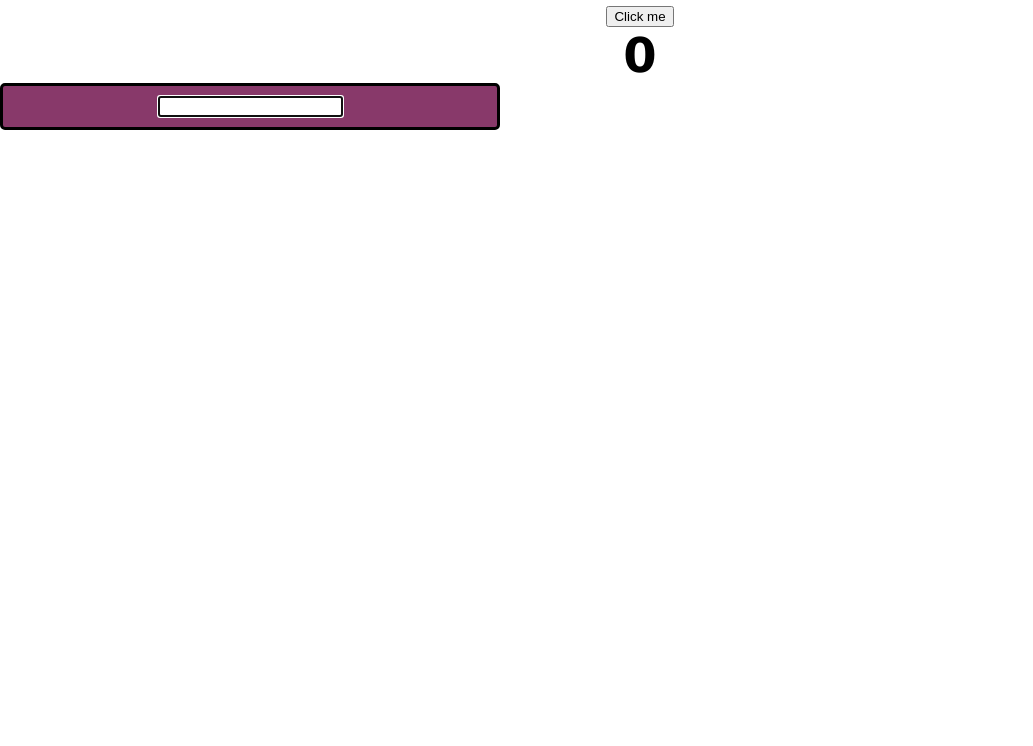
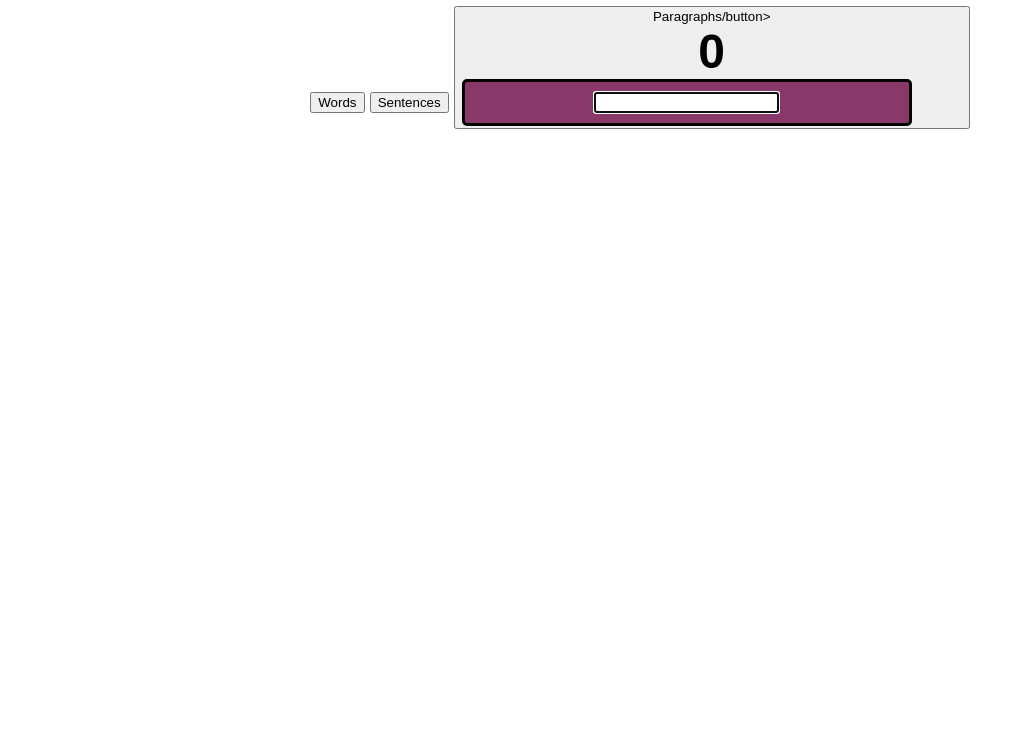
Before and after one commit to cocotums/pasti-typinggame, a plain HTML site: page index.html in a window 1280 px wide. Shown: the part 75-821 px from the top of the page, without its empty margins (0-1033 px from the left). Drawn offline with Linux system fonts and the light colour scheme.

Commit message:
added buttons for difficulty levels

```diff
--- a/index.html
+++ b/index.html
@@ -10,7 +10,9 @@
 
 <body>
     <h1>Type Type revenge</h1>
-    <button class="btn" id="button">Click me</button>
+    <button class="btn" id="button1">Words</button>
+    <button class="btn" id="button2">Sentences</button>
+    <button class="btn" id="button3">Paragraphs/button>
     <div class="timer" id="timerDisplay">0</div>
     <div class="message-text" id="timeMsgDisplay"></div>
     <div class="container">
--- a/script2.js
+++ b/script2.js
@@ -9,7 +9,54 @@ let timeMsgDisplay = document.getElementById("timeMsgDisplay")
 let livesDisplay = document.getElementById("livesDisplay")
 
 //arrays
-let sentences = ["cat is qut", "cat is gato", "cat is kucing", "cat is mao"];
+let sentences = ["Andy loved to sleep on a bed of nails.",
+    "She was sad to hear that fireflies are facing extinction due to artificial light, habitat loss, and pesticides.",
+    "You bite up because of your lower jaw.",
+    "There can never be too many cherries on an ice cream sundae.",
+    "She lived on Monkey Jungle Road and that seemed to explain all of her strangeness.",
+    "I am happy to take your donation; any amount will be greatly appreciated.",
+    "The thunderous roar of the jet overhead confirmed her worst fears.",
+    "The shark-infested South Pine channel was the only way in or out.",
+    "There are no heroes in a punk rock band.",
+    "Carol drank the blood as if she were a vampire.",
+    "Beach-combing replaced wine tasting as his new obsession.",
+    "Even though he thought the world was flat he didn’t see the irony of wanting to travel around the world.",
+    "When I was little I had a car door slammed shut on my hand and I still remember it quite vividly.",
+    "They did nothing as the raccoon attacked the lady’s bag of food.",
+    "You can't compare apples and oranges, but what about bananas and plantains?",
+    "Even with the snow falling outside, she felt it appropriate to wear her bikini.",
+    "I hear that Nancy is very pretty.",
+    "Three years later, the coffin was still full of Jello.",
+    "Fluffy pink unicorns are a popular status symbol among macho men.",
+    "It was always dangerous to drive with him since he insisted the safety cones were a slalom course.",
+    "My dentist tells me that chewing bricks is very bad for your teeth.",
+    "She used her own hair in the soup to give it more flavor.",
+    "They were excited to see their first sloth.",
+    "The Guinea fowl flies through the air with all the grace of a turtle.",
+    "It was the scarcity that fueled his creativity.",
+    "Weather is not trivial - it's especially important when you're standing in it.",
+    "Joe made the sugar cookies; Susan decorated them.",
+    "The beauty of the African sunset disguised the danger lurking nearby.",
+    "The opportunity of a lifetime passed before him as he tried to decide between a cone or a cup.",
+    "He ran out of money, so he had to stop playing poker.",
+    "When motorists sped in and out of traffic, all she could think of was those in need of a transplant.",
+    "Doris enjoyed tapping her nails on the table to annoy everyone.",
+    "Nobody has encountered an explosive daisy and lived to tell the tale.",
+    "Sometimes I stare at a door or a wall and I wonder what is this reality, why am I alive, and what is this all about?",
+    "Lets all be unique together until we realise we are all the same.",
+    "When she didn’t like a guy who was trying to pick her up, she started using sign language.",
+    "Pair your designer cowboy hat with scuba gear for a memorable occasion.",
+    "The fish listened intently to what the frogs had to say.",
+    "The waitress was not amused when he ordered green eggs and ham.",
+    "It was a slippery slope and he was willing to slide all the way to the deepest depths.",
+    "You're unsure whether or not to trust him, but very thankful that you wore a turtle neck.",
+    "If my calculator had a history, it would be more embarrassing than my browser history.",
+    "I come from a tribe of head-hunters, so I will never need a shrink.",
+    "She had the gift of being able to paint songs.",
+    "He found the chocolate covered roaches quite tasty.",
+    "If I don’t like something, I’ll stay away from it."
+];
+
 let words = ["professor",
     "candidate",
     "preference",
@@ -63,7 +110,9 @@ let words = ["professor",
 ];
 let paragraphs = [
     "She had come to the conclusion that you could tell a lot about a person by their ears.The way they stuck out and the size of the earlobes could give you wonderful insights into the person.Of course, she couldn't scientifically prove any of this, but that didn't matter to her.Before anything else, she would size up the ears of the person she was talking to.",
+
     "Do you think you're living an ordinary life? You are so mistaken it's difficult to even explain. The mere fact that you exist makes you extraordinary. The odds of you existing are less than winning the lottery, but here you are. Are you going to let this extraordinary opportunity pass?",
+
     "One dollar and eighty-seven cents. That was all. And sixty cents of it was in pennies. Pennies saved one and two at a time by bulldozing the grocer and the vegetable man and the butcher until one’s cheeks burned with the silent imputation of parsimony that such close dealing implied. One dollar and eighty-seven cents. And the next day would be Christmas...",
 
     "I'm going to hire professional help tomorrow. I can't handle this anymore.She fell over the coffee table and now there is blood in her catheter.This is much more than I ever signed up to do. It was a question of which of the two she preferred.On the one hand, the choice seemed simple.The more expensive one with a brand name would be the choice of most.It was the easy choice.The safe choice.But she wasn 't sure she actually preferred it.",
@@ -80,7 +129,9 @@ let paragraphs = [
 
     "The trees, therefore, must be such old and primitive techniques that they thought nothing of them, deeming them so inconsequential that even savages like us would know of them and not be suspicious. At that, they probably didn't have too much time after they detected us orbiting and intending to land. And if that were true, there could be only one place where their civilization was hidden.",
 
-    "There was something in the tree. It was difficult to tell from the ground, but Rachael could see movement. She squinted her eyes and peered in the direction of the movement, trying to decipher exactly what she had spied. The more she peered, however, the more she thought it might be a figment of her imagination. Nothing seemed to move until the moment she began to take her eyes off the tree. Then in the corner of her eye, she would see the movement again and begin the process of staring again.",
+    "There was something in the tree. It was difficult to tell from the ground, but Rachael could see movement. She squinted her eyes and peered in the direction of the movement, trying to decipher exactly what she had spied. The more she peered, however, the more she thought it might be a figment of her imagination.",
+
+    "Nothing seemed to move until the moment she began to take her eyes off the tree.Then in the corner of her eye, she would see the movement again and begin the process of staring again.",
 
     "Sometimes there isn't a good answer. No matter how you try to rationalize the outcome, it doesn't make sense. And instead of an answer, you are simply left with a question. Why?",
 
@@ -98,7 +149,15 @@ let paragraphs = [
 
     "She counted. One. She could hear the steps coming closer. Two. Puffs of breath could be seen coming from his mouth. Three. He stopped beside her. Four. She pulled the trigger of the gun.",
 
-    "It's not his fault. I know you're going to want to, but you can't blame him. He really has no idea how it happened. I kept trying to come up with excuses I could say to mom that would keep her calm when she found out what happened, but the more I tried, the more I could see none of them would work. He was going to get her wrath and there was nothing I could say to prevent it."
+    "It's not his fault. I know you're going to want to, but you can't blame him. He really has no idea how it happened. I kept trying to come up with excuses I could say to mom that would keep her calm when she found out what happened, but the more I tried, the more I could see none of them would work. He was going to get her wrath and there was nothing I could say to prevent it.",
+
+    "He was an expert but not in a discipline that anyone could fully appreciate. He knew how to hold the cone just right so that the soft server ice-cream fell into it at the precise angle to form a perfect cone each and every time. It had taken years to perfect and he could now do it without even putting any thought behind it. Nobody seemed to fully understand the beauty of this accomplishment except for the new worker who watched in amazement.",
+
+    "It seemed like it should have been so simple. There was nothing inherently difficult with getting the project done. It was simple and straightforward enough that even a child should have been able to complete it on time, but that wasn't the case. The deadline had arrived and the project remained unfinished.",
+
+    "It was going to rain. The weather forecast didn't say that, but the steel plate in his hip did. He had learned over the years to trust his hip over the weatherman. It was going to rain, so he better get outside and prepare.",
+
+    "If you can imagine a furry humanoid seven feet tall, with the face of an intelligent gorilla and the braincase of a man, you'll have a rough idea of what they looked like -- except for their teeth. The canines would have fitted better in the face of a tiger, and showed at the corners of their wide, thin-lipped mouths, giving them an expression of ferocity."
 ];
 
 let gamePlay = false;
@@ -115,6 +174,7 @@ button.addEventListener("click", function() {
     startGame();
 })
 
+// make this function take an argument that sets the array to use
 function startGame() {
     console.log("GAME START");
     if (gamePlay) {
@@ -150,7 +210,7 @@ function checkWordMatch() {
         messageDisplay.innerHTML = "You got it!"
         score++
         scoreDisplay.innerHTML = score;
-        displaySentence(sentences);
+        displaySentence();
         userInput.value = "";
         time = 11;
         setTimeout(1000, countdown);
@@ -164,3 +224,13 @@ function checkWordMatch() {
         }
     }
 }
+
+
+//create new buttons in html
+//commit
+//add eventlisteners that will console.log the text on the button
+//commit
+//create a global gameArray variable to _refer to_ the selected array
+//update the eventListeners to _set the gameArray variable_
+// commit
+// update displaySentence _function_ to use gameArray internally instead
```
